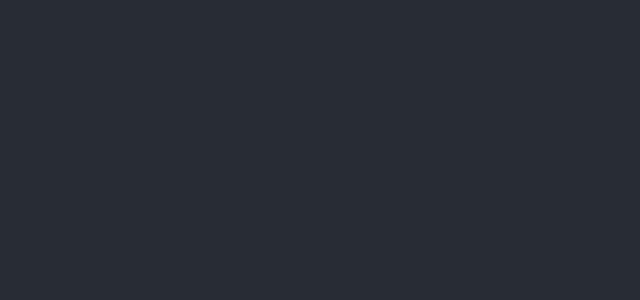
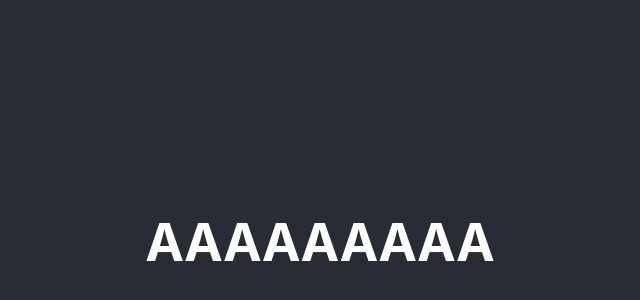
Before and after one commit to sashaevt/belakis-captcha-training, a React (Create React App) app: page / in a window 1280 px wide. Shown: the part 158-458 px from the top of the page, without its empty margins (320-960 px from the left). Built offline with nearby package versions, Linux system fonts and the light colour scheme.

Commit message:
modified some stuff

```diff
--- a/src/App.js
+++ b/src/App.js
@@ -1,10 +1,11 @@
 import './App.css';
+import PressArea from './PressArea/PressArea';
 
 function App() {
   return (
     <div className="App">
       <header className="App-header">
-
+        <PressArea />
       </header>
     </div>
   );
--- /dev/null
+++ b/src/PressArea/PressArea.css
@@ -0,0 +1,4 @@
+.captcha-buttons-group {
+    display: flex;
+    flex-direction: row;
+}
--- /dev/null
+++ b/src/PressArea/PressArea.js
@@ -0,0 +1,35 @@
+import './PressArea.css'
+
+function PressArea() {
+    return (
+        <div class="pressArea">
+            <CaptchaButtonsGroup />
+        </div>
+    );
+}
+
+function CaptchaButtonsGroup() {
+    return (
+        <div class="captcha-buttons-group">
+            <CaptchaButton />
+            <CaptchaButton />
+            <CaptchaButton />
+            <CaptchaButton />
+            <CaptchaButton />
+            <CaptchaButton />
+            <CaptchaButton />
+            <CaptchaButton />
+            <CaptchaButton />
+        </div>
+    );
+}
+
+function CaptchaButton() {
+    return (
+        <div class="captchaButton">
+            <h1>A</h1>
+        </div>
+    );
+}
+
+export default PressArea;
```
